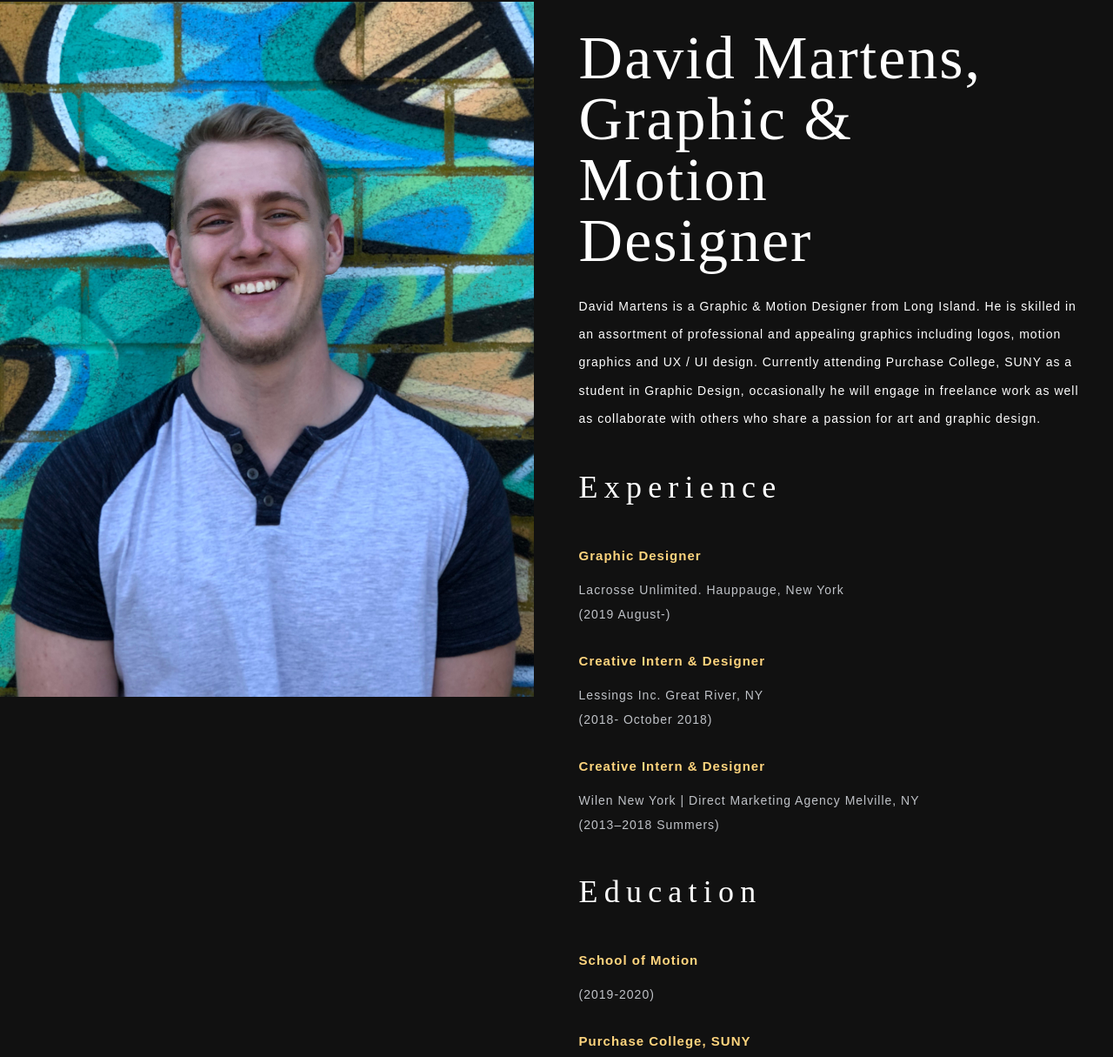
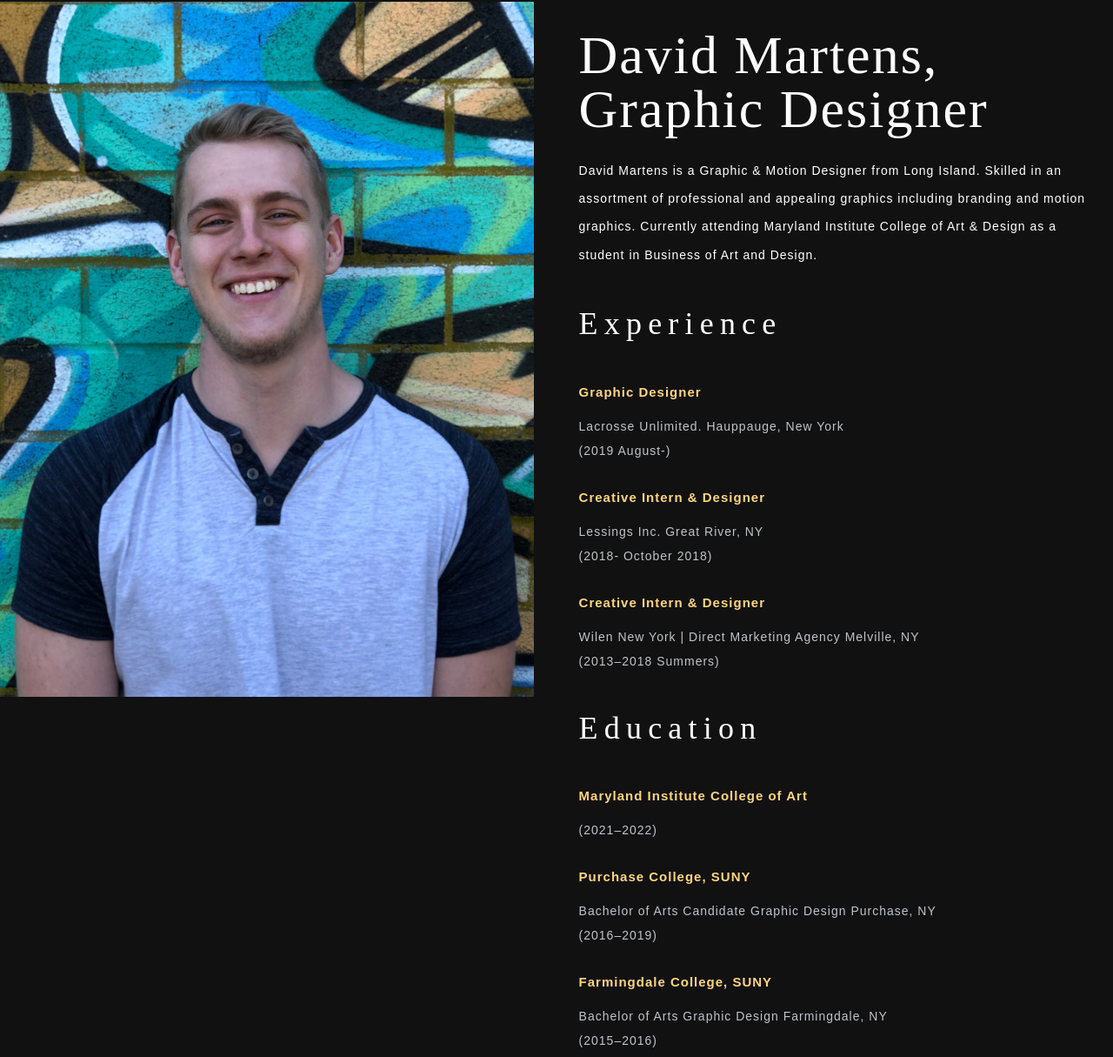
Before and after one commit to thomasmchugh03/Davids-Website, a plain HTML site: page project_02 secondwebsite/graphics.html in a window 1280 px wide. Shown: the part 198-1413 px from the top of the page at 87% size. Drawn offline with Linux system fonts and the light colour scheme; a script that the page names is missing.

Commit message:
Update
Small changes

```diff
--- a/project_02 secondwebsite/graphics.css
+++ b/project_02 secondwebsite/graphics.css
@@ -131,7 +131,7 @@ pre, blockquote, dl, figure, table, p, ul, ol, form {
 }
 
 .title__h2 {
-    font-size: 7rem;
+    font-size: 6.2rem;
     letter-spacing: .2rem;
     margin-top: 30px;
     margin-right: 120px;
--- a/project_02 secondwebsite/graphics.html
+++ b/project_02 secondwebsite/graphics.html
@@ -50,11 +50,13 @@
                </div>
                <div class="six columns n2">
                   <div class="os animated3">
-                     <h2 class="title title__h2 title__section title_normal">David Martens, Graphic & Motion Designer </h2>
+                     <h2 class="title title__h2 title__section title_normal">David Martens, Graphic Designer </h2>
                   </div>
                   <div class="os animated2">
                      <p class="block-description" style="font-size: 14px;">
-                        David Martens is a Graphic & Motion Designer from Long Island. He is skilled in an assortment of professional and appealing graphics including logos, motion graphics and UX / UI design. Currently attending Purchase College, SUNY as a student in Graphic Design, occasionally he will engage in freelance work as well as collaborate with others who share a passion for art and graphic design.
+                        David Martens is a Graphic & Motion Designer from Long Island. Skilled in an assortment of professional and
+                        appealing graphics including branding and motion graphics. Currently attending Maryland Institute College of
+                        Art & Design as a student in Business of Art and Design.
                      </p>
                   </div>
                   <div class="row os animated">
@@ -78,10 +80,8 @@
                         </ul>
                         <h3 class="title title__h5 title_list">Education</h3>
                         <ul class="list-info list-unstyled">
-                           <li><strong>
-                              School of Motion</strong>
-                           </li>
-                           <li>(2019-2020) <br></li>
+                           <li><strong>Maryland Institute College of Art</strong></li>
+                           <li>(2021–2022)</li>
                         </ul>
                         <ul class="list-info list-unstyled">
                            <li><strong>Purchase College, SUNY</strong></li>
--- a/project_02 secondwebsite/js/index.js
+++ b/project_02 secondwebsite/js/index.js
@@ -51,6 +51,6 @@ window.onload = function() {
   // INJECT CSS
   var css = document.createElement("style");
   css.type = "text/css";
-  css.innerHTML = ".txt-rotate > .wrap { border-right: 0.08em solid #666 }";
+  css.innerHTML = ".txt-rotate > .wrap { font-size: 120px; border-right: 0.08em solid #666 }";
   document.body.appendChild(css);
 };
--- a/project_02 secondwebsite/main.css
+++ b/project_02 secondwebsite/main.css
@@ -283,7 +283,7 @@ img.scale-with-grid {
     color: #FFD57E;
 }
 .ima{
-     font-size:180px;
+     font-size:120px;
 
    font-family: 'Poppins', sans-serif;
     font-weight: 900;
```
Also changed, not shown: project_02 secondwebsite/Lacrosse_Unlimited.html (+1 -1 lines), project_02 secondwebsite/index.html (+16 -15 lines).
